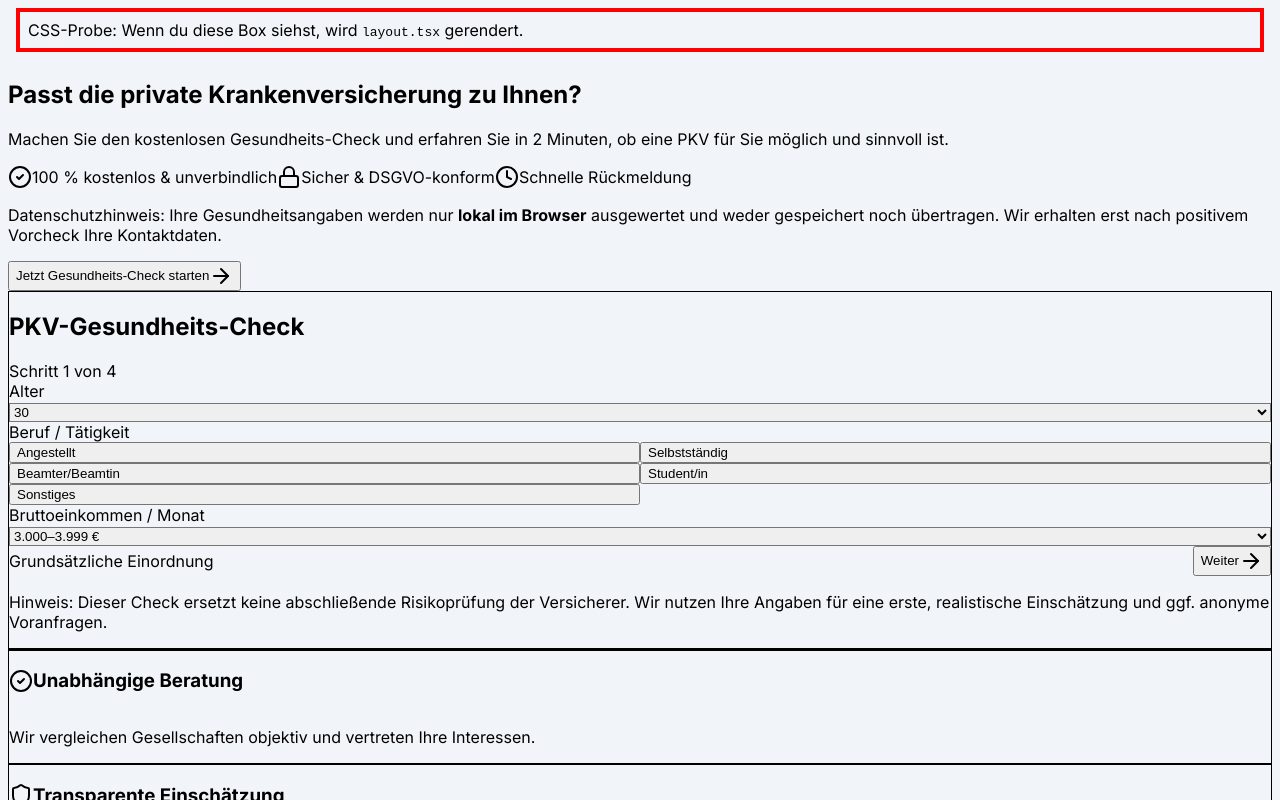
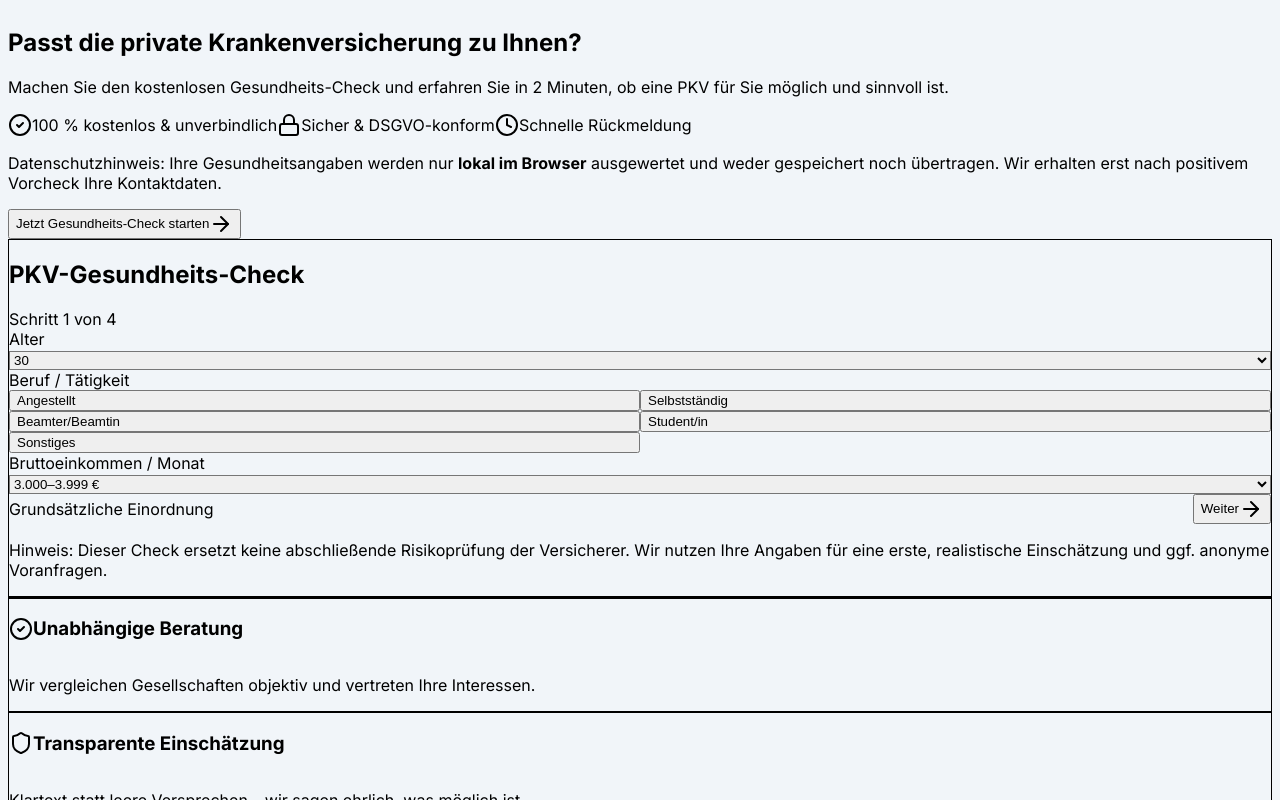
Before and after one commit to jpneise/pkv2, a Next.js app: page / in a window 1280 px wide. Shown: the top 800 px of the page. Built offline with nearby package versions, Linux system fonts and the light colour scheme.

Commit message:
Update layout.tsx

```diff
--- a/app/layout.tsx
+++ b/app/layout.tsx
@@ -1,22 +1,23 @@
 import type { Metadata } from "next";
-import "./globals.css";
+import "./globals.css"; // bleibt – falls die Datei doch greift
 import { Inter } from "next/font/google";
 
 const inter = Inter({ subsets: ["latin"] });
 
 export const metadata: Metadata = {
   title: "PKV Gesundheits-Check",
-  description: "Schnell prüfen, ob private Krankenversicherung sinnvoll/möglich ist.",
+  description: "Schnell prüfen, ob private Krankenversicherung möglich/sinnvoll ist.",
 };
 
 export default function RootLayout({ children }: { children: React.ReactNode }) {
   return (
     <html lang="de">
+      <head>
+        <meta name="viewport" content="width=device-width, initial-scale=1" />
+        {/* TEMPORÄR: Tailwind via CDN, damit das Layout sofort styled ist */}
+        <script src="https://cdn.tailwindcss.com"></script>
+      </head>
       <body className={inter.className}>
-        {/* sichtbarer Test: diese rote Box MUSS oben erscheinen */}
-        <div style={{ border: "4px solid red", padding: 8, margin: 8 }}>
-          CSS-Probe: Wenn du diese Box siehst, wird <code>layout.tsx</code> gerendert.
-        </div>
         {children}
       </body>
     </html>
```
